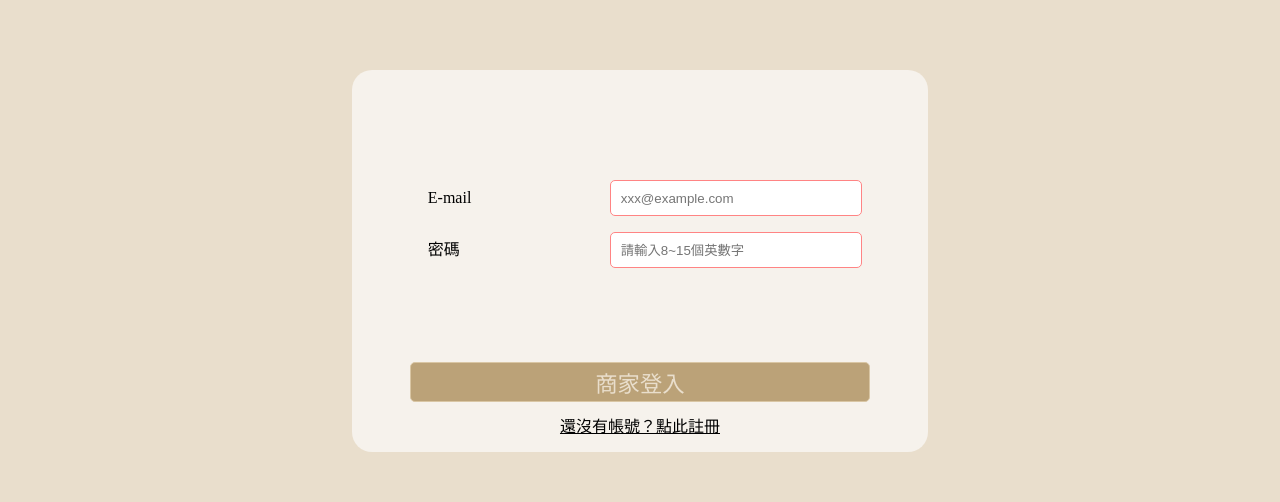
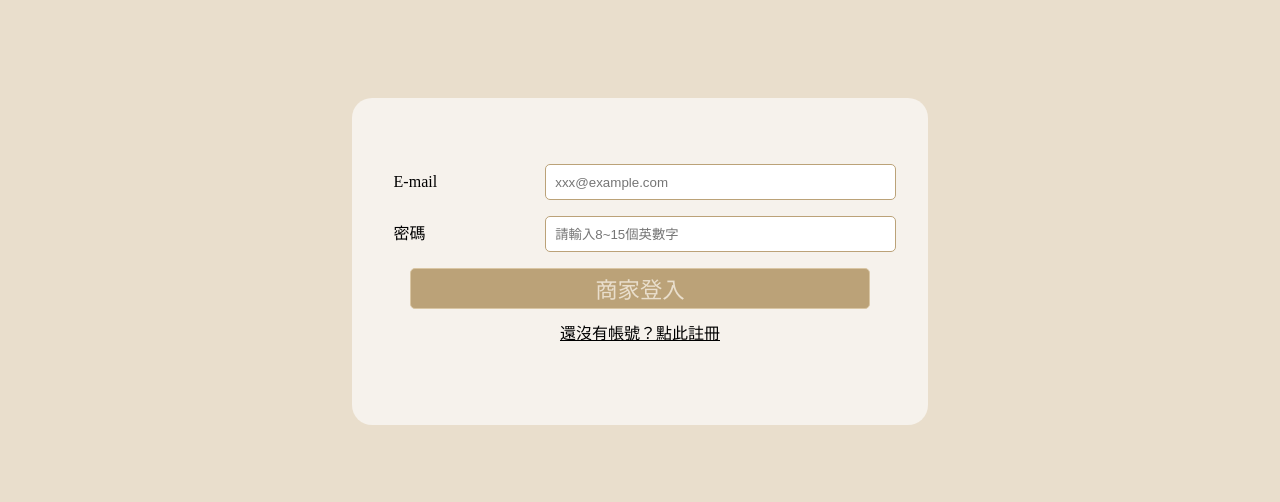
Before and after one commit to mshmwr/reservation-system, a React app: page /memberSystem in a window 1280 px wide. Shown: the part 221-723 px from the top of the page. Built offline with nearby package versions, Linux system fonts and the light colour scheme; no server answers.

Commit message:
refactor form style and refactor FormItem to styled-component

```diff
--- a/src/components/features/Form.css
+++ /dev/null
@@ -1,19 +0,0 @@
-.form__item {
-  margin: 0px auto 1rem auto;
-
-  display: flex;
-  justify-content: center;
-  align-items: center;
-}
-.form__item > label {
-  width: 30%;
-  padding: 0.6rem 0.6rem;
-}
-.form__item > input {
-  width: 70%;
-  padding: 0.6rem 0.6rem;
-}
-
-.form__item:last-child{
-  margin-bottom: 0;
-}
--- a/src/components/features/Form.js
+++ b/src/components/features/Form.js
@@ -1,11 +1,9 @@
 import React, { Component } from "react";
-import "./Form.css";
+import FormItem from "../ui/FormItem";
 export default class Form extends Component {
   constructor(props) {
     super(props);
     this.state = {
-      // list是要外部傳入的 this.props.formItemList
-      // list: [{ label: "name" }, { label: "phone" }, { label: "email" }],
       // list: [
       //   { label: "name", value: "" },
       //   { label: "phone", value: "" },
@@ -13,6 +11,7 @@ export default class Form extends Component {
       //   { label: "test", value: "" },
       // ],
       formInputList: props.formInputList,
+      isFirstInput: props.isFirstInput,
     };
     this.handleChange = this.handleChange.bind(this);
     this.handleSubmit = this.handleSubmit.bind(this);
@@ -28,6 +27,10 @@ export default class Form extends Component {
       }
     }
     this.setState({ list: list });
+
+    if (this.state.isFirstInput) {
+      this.setState({ isFirstInput: false });
+    }
   }
 
   handleSubmit(e) {
@@ -62,28 +65,15 @@ export default class Form extends Component {
     }
 
     return (
-      <form onSubmit={this.handleSubmit}>
-        {this.state.formInputList.map((inputItem) => (
-          <div key={inputItem.label} className="form__item">
-            <label>{inputItem.label}</label>
-            <input
-              onClick={this.handleInputClick}
-              value={inputItem.value}
-              type={inputItem.type}
-              placeholder={inputItem.placeholder}
-              minLength={inputItem.minLength}
-              maxLength={inputItem.maxLength}
-              size={inputItem.size}
-              pattern={inputItem.pattern}
-              required={inputItem.required}
-              onChange={(e) => this.handleChange(inputItem, e.target.value)}
-            ></input>
-          </div>
-        ))}
-        {this.props.needSubmitButton === true ? (
-          <input className="common__submit" type="submit" value="新增"></input>
-        ) : null}
-      </form>
+      <FormItem
+        formList={this.state.formInputList}
+        handleInputClick={this.handleInputClick}
+        handleChange={this.handleChange}
+        handleSubmit={this.handleSubmit}
+        needSubmitButton={this.props.needSubmitButton}
+        isFirstInput={this.state.isFirstInput}
+        borderRadius={this.props.borderRadius}
+      />
     );
   }
 }
--- /dev/null
+++ b/src/components/ui/FormItem.js
@@ -0,0 +1,73 @@
+import React from "react";
+import styled from "styled-components";
+
+
+const getBorderRadius = (props) => {
+  console.log(props.borderRadius);
+  if (props.borderRadius) {
+    return props.borderRadius;
+  }
+  return "var(--border-radius)";
+}
+
+const MyFormItem = ({ className, formList, handleInputClick, handleChange, handleSubmit, needSubmitButton, isFirstInput, borderRadius }) => {
+
+  return <form className={`${className} form`} onSubmit={handleSubmit}>
+    {
+      formList.map((inputItem) => (
+        <div key={inputItem.label} className="form__item">
+          <label className="form__item__label">{inputItem.label}</label>
+          <input
+            className={`form__item__input ${isFirstInput ? "" : "notFirstInInput"}`}
+            onClick={handleInputClick}
+            value={inputItem.value}
+            type={inputItem.type}
+            placeholder={inputItem.placeholder}
+            minLength={inputItem.minLength}
+            maxLength={inputItem.maxLength}
+            size={inputItem.size}
+            pattern={inputItem.pattern}
+            required={inputItem.required}
+            onChange={(e) => handleChange(inputItem, e.target.value)}
+          />
+          {needSubmitButton === true ? (
+            <input className="common__submit" type="submit" value="新增"></input>
+          ) : null}
+        </div>
+      ))
+    }
+  </form>
+}
+
+//className: "form"
+const FormItem = styled(MyFormItem)`
+  .form__item{
+    margin: 0px auto 1rem auto;
+    display: flex;
+    justify-content: center;
+    align-items: center;
+  }
+
+  .form__item__label {
+    width: 30%;
+    padding: 0.6rem 0.6rem;
+  }
+
+  .form__item__input {
+    width: 70%;
+    padding: 0.6rem 0.6rem;
+    border-radius: ${getBorderRadius};
+    border: 1px solid var(--main-dark);
+  }
+
+  .form__item:last-child{
+    margin-bottom: 0;
+  }
+
+  .notFirstInInput:invalid {
+    border: 1px var(--light-red) solid;
+  }
+
+`;
+
+export default FormItem;
--- a/src/css/common.css
+++ b/src/css/common.css
@@ -130,11 +130,6 @@ html {
   transition: all 0.2s ease;
 }
 
-input:invalid {
-  border: 1px var(--light-red) solid;
-  border-radius: var(--border-radius);
-}
-
 @media screen and (max-width: 600px) {
   .common__buttonGroup {
     display: flex;
--- a/src/pages/MemberSystemPage/MemberSystem.css
+++ b/src/pages/MemberSystemPage/MemberSystem.css
@@ -11,29 +11,24 @@
 
 .memberSystem__card {
   width: 45%;
-  min-height: 70%;
+  height: 60%;
   background-color: var(--main-bg);
   box-sizing: border-box;
   border-radius: calc(var(--border-radius) * 4);
 
   display: flex;
   flex-direction: column;
+  justify-content: center;
   align-items: center;
 }
 .memberSystem__card__form {
-  width: 100%;
-  display: flex;
-  flex-grow: 1;
-  flex-direction: column;
-  border-radius: calc(var(--border-radius) * 4) calc(var(--border-radius) * 4) 0
-    0;
-  justify-content: center;
-  align-items: center;
+    display: flex;
+    flex-direction: column;
+    justify-content: center;
+    align-items: center;
+    margin: 0 2rem 1rem 2rem;
 }
 
-.memberSystem__card__form .form__item:nth-child(1) {
-  margin-top: 1rem;
-}
 .memberSystem__card__loggedIn {
   margin: 2rem auto;
 }
@@ -43,7 +38,7 @@
   justify-content: center;
   width: 100%;
   height: 30px;
-  margin-bottom: 0.1rem;
+  margin-bottom: 0.5rem;
 }
 .memberSystem__card__message--error {
   color: var(--main-red);
@@ -80,10 +75,6 @@
   color: var(--main-normal);
 }
 
-.memberSystem__card__form .form__item > input {
-  width: 40%;
-}
-
 @media screen and (max-width: 1000px) {
   .memberSystem__card {
     width: 50%;
--- a/src/pages/MemberSystemPage/MemberSystem.js
+++ b/src/pages/MemberSystemPage/MemberSystem.js
@@ -1,4 +1,4 @@
-import React, { useState, useEffect } from "react";
+import React, { useState, useEffect, useRef } from "react";
 import { useHistory, Link } from "react-router-dom";
 import "./MemberSystem.css";
 import { postUser, patchUser, deleteUser } from "../../apis/usersApi";
@@ -6,15 +6,17 @@ import Button from "../../components/ui/Button";
 import { checkLoggedIn } from "../../utils/API";
 import { validateInput } from "../../utils/Utils";
 import { useTranslation } from "react-i18next";
+import FormItem from "../../components/ui/FormItem";
 
 const inputVerifier = (
   ownerFormInputList,
   setAccountActionStatus,
   multiLangList
 ) => {
+  let errorMsg = "";
   const [msg_invalid, msg_emptyColumns, msg_comma] = multiLangList;
-  let errorMsg = "";
   const emptyColumns = ownerFormInputList.filter((col) => col.value === "");
+
   if (emptyColumns.length === 0) {
     //都有輸入資料
     //驗證合法性
@@ -27,8 +29,8 @@ const inputVerifier = (
     return errorMsg;
   }
   setAccountActionStatus("");
+
   //錯誤訊息：請輸入帳號、密碼...etc
-
   errorMsg += msg_emptyColumns; //t("memberSystemPage.errorMessage.emptyColumns");
   emptyColumns.forEach((col, index) => {
     errorMsg += col.label;
@@ -37,6 +39,8 @@ const inputVerifier = (
 
   return errorMsg;
 };
+
+
 const switchAccountStatus = (accountStatus, setAccountStatus) => {
   switch (accountStatus) {
     case "login":
@@ -80,8 +84,12 @@ const switchAccountMessageColor = (accountActionStatus) => {
 };
 
 function MemberSystem() {
+
+  const history = useHistory();
+  const isFirstInput = useRef(true);
+
+  //i18n
   const { t } = useTranslation();
-  const history = useHistory();
   const ownerLoginForm = t("memberSystemPage.ownerLoginForm", {
     returnObjects: true,
   });
@@ -182,6 +190,9 @@ function MemberSystem() {
       }
     }
     setOwnerLoginFormInputList(list);
+    if (isFirstInput.current) {
+      isFirstInput.current = false;
+    }
   };
 
   const handleInputClick = () => {
@@ -199,27 +210,16 @@ function MemberSystem() {
             <p className="memberSystem__card__loggedIn common__subtitle ">
               {t("memberSystemPage.loggedIn")}
             </p>
-          ) : (
+          ) : (<>
             <div className="memberSystem__card__form">
-              <form>
-                {ownerFormInputList.map((inputItem) => (
-                  <div key={inputItem.label} className="form__item">
-                    <label>{inputItem.label}</label>
-                    <input
-                      onClick={handleInputClick}
-                      value={inputItem.value}
-                      type={inputItem.type}
-                      placeholder={inputItem.placeholder}
-                      minLength={inputItem.minLength}
-                      maxLength={inputItem.maxLength}
-                      size={inputItem.size}
-                      pattern={inputItem.pattern}
-                      required={inputItem.required}
-                      onChange={(e) => handleChange(inputItem, e.target.value)}
+              <FormItem
+                formList={ownerFormInputList}
+                handleInputClick={handleInputClick}
+                handleChange={handleChange}
+                isFirstInput={isFirstInput.current}
               />
+
             </div>
-                ))}
-              </form>
             {accountActionMessage !== "" && (
               <p
                 className={`memberSystem__card__message ${switchAccountMessageColor(
@@ -229,7 +229,7 @@ function MemberSystem() {
                 {accountActionMessage}
               </p>
             )}
-            </div>
+          </>
           )}
 
           <div className="memberSystem__card__button">
--- a/src/pages/ReservationPage/page/FillInRegion.js
+++ b/src/pages/ReservationPage/page/FillInRegion.js
@@ -1,10 +1,12 @@
-import React from "react";
+import React, { useRef } from "react";
 import Form from "../../../components/features/Form";
 import "./FillInRegion.css";
 import { useSelector } from "react-redux";
 import { useTranslation } from "react-i18next";
 
 export const FillInRegin = () => {
+  const isFirstInput = useRef(true);
+
   //i18n
   const { t } = useTranslation();
   const steps = t("stepper.steps", { returnObjects: true }); //["select", "fillIn", "finish"]
@@ -33,6 +35,8 @@ export const FillInRegin = () => {
                 <Form
                   formInputList={formInputList}
                   needSubmitButton={false}
+                  isFirstInput={isFirstInput}
+                  borderRadius="15px"
                 ></Form>
               </div>
             </div>
```
Lines whose indentation alone changed are shown as unchanged.
